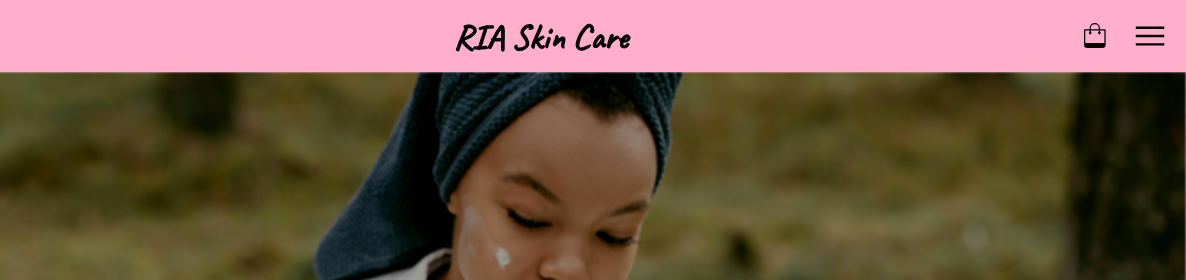
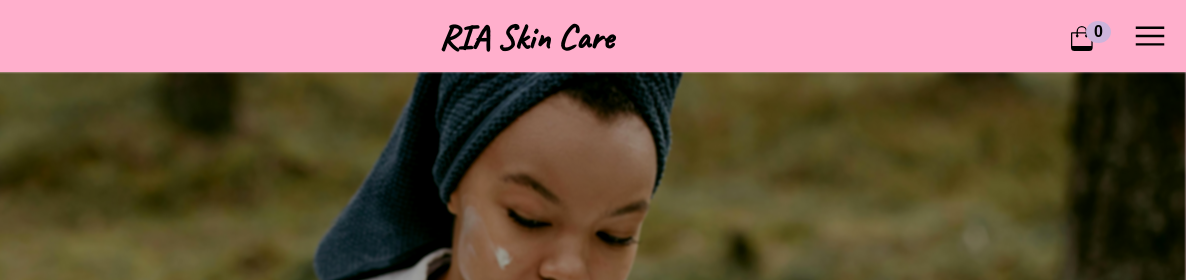
Before and after one commit to ThulaniMthembu/ria-skin-care, a website: page index.html in a window 1280 px wide. Shown: the top 280 px of the page, 94-1280 px from the left. Drawn offline with nearby package versions, Linux system fonts and the light colour scheme; a web font is replaced by a local one.

Commit message:
updates on homepage

```diff
--- a/index.html
+++ b/index.html
@@ -81,20 +81,22 @@
 				/>
 			</a>
 			<h3 class="accent-text">RIA Skin Care</h3>
-			<a href="#" class="cart-icon">
+
+			<button id="cart-btn" type="button" class="btn">
 				<svg
 					id="icon"
 					data-name="Layer 1"
 					xmlns="http://www.w3.org/2000/svg"
 					height="25px"
-					viewBox="0 0 106.53 122.88"
+					viewBox="0 0 115 122.88"
 				>
 					<title>shopping-bag</title>
 					<path
 						d="M4.93,30.34H27.41V25.76a25.77,25.77,0,0,1,51.53,0v4.58H101.6a4.91,4.91,0,0,1,3.47,1.45h0a4.9,4.9,0,0,1,1.44,3.48v69.9a17.75,17.75,0,0,1-17.7,17.7H17.7A17.75,17.75,0,0,1,0,105.18V35.28A4.91,4.91,0,0,1,1.45,31.8h0a4.91,4.91,0,0,1,3.47-1.45Zm28.76,0h39V25.76a19.49,19.49,0,0,0-39,0v4.58Zm-6.28,13V36.62H6.28v62h94V36.62H78.94v6.76a6.48,6.48,0,1,1-6.28-.12V36.62h-39v6.71a6.48,6.48,0,1,1-6.28,0Z"
 					/>
 				</svg>
-			</a>
+				<span id="cart-count">0</span>
+			</button>
 		</nav>
 
 		<button id="hamburger-btn" class="navbar-burger"></button>
--- a/styles/index.css
+++ b/styles/index.css
@@ -96,6 +96,31 @@ nav img {
 	position: fixed;
 }
 
+#cart-btn {
+	background: transparent;
+	border: none;
+	color: var(--white);
+	font-size: 1.5rem;
+	cursor: pointer;
+	position: relative;
+}
+
+#cart-count {
+	position: absolute;
+	top: -10px;
+	right: -5px;
+	background-color: var(--accent1);
+	color: var(--black-color);
+	border-radius: 50%;
+	padding: 2px 8px;
+	font-size: 1rem;
+	font-weight: 600;
+}
+
+#icon {
+	margin-right: 7px;
+}
+
 .background {
 	z-index: 1;
 	top: -10%;
@@ -119,7 +144,7 @@ body.open .background {
 	justify-content: space-between;
 	width: 100%;
 	height: 72px;
-	padding: 10px 80px 5px 30px;
+	padding: 10px 70px 5px 30px;
 	background: var(--accent2);
 	color: #f9f9f9;
 	transition: box-shadow 0.3s ease-in-out;
@@ -227,7 +252,6 @@ main {
 }
 
 /*** Hero Section styles ***/
-/* Hero animation on load */
 @keyframes fadeInUp {
 	0% {
 		opacity: 0;
--- a/styles/shop.css
+++ b/styles/shop.css
@@ -25,7 +25,6 @@ body {
 	overflow-x: hidden;
 }
 
-/* Class to disable body scroll */
 .body-no-scroll {
 	overflow: hidden;
 }
@@ -52,7 +51,7 @@ header {
 	justify-content: space-between;
 	width: 100%;
 	height: 72px;
-	padding: 10px 80px 5px 30px;
+	padding: 10px 50px 5px 30px;
 	background: var(--primary);
 	color: #f9f9f9;
 	transition: box-shadow 0.3s ease-in-out;
@@ -95,13 +94,14 @@ header.scrolled {
 
 #cart-count {
 	position: absolute;
-	top: -20px;
-	right: -10px;
+	top: -5px;
+	right: -5px;
 	background-color: var(--accent);
 	color: var(--dark);
 	border-radius: 50%;
-	padding: 2px 6px;
-	font-size: 0.8rem;
+	padding: 2px 8px;
+	font-size: 1rem;
+	font-weight: 600;
 }
 
 .black-icon {
```
Also changed, not shown: shop/shop.html (+12 -1 lines).
